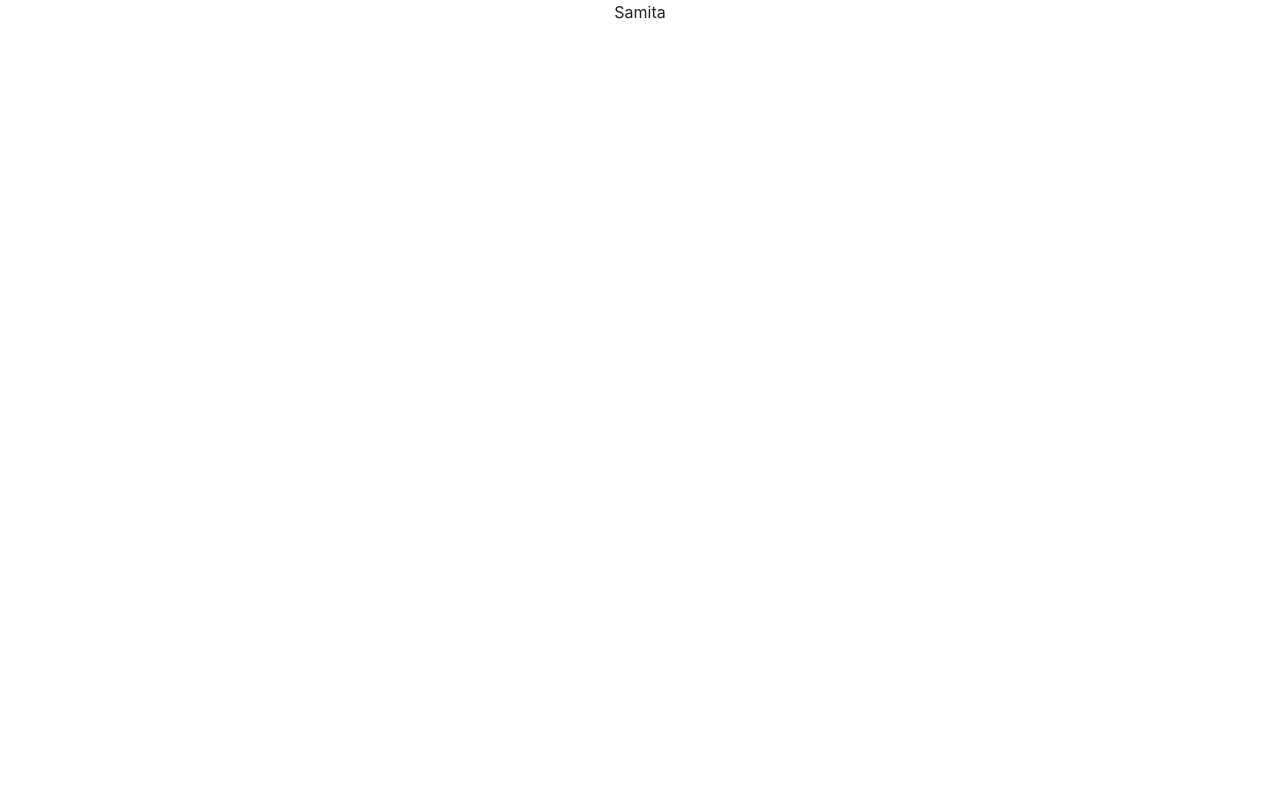
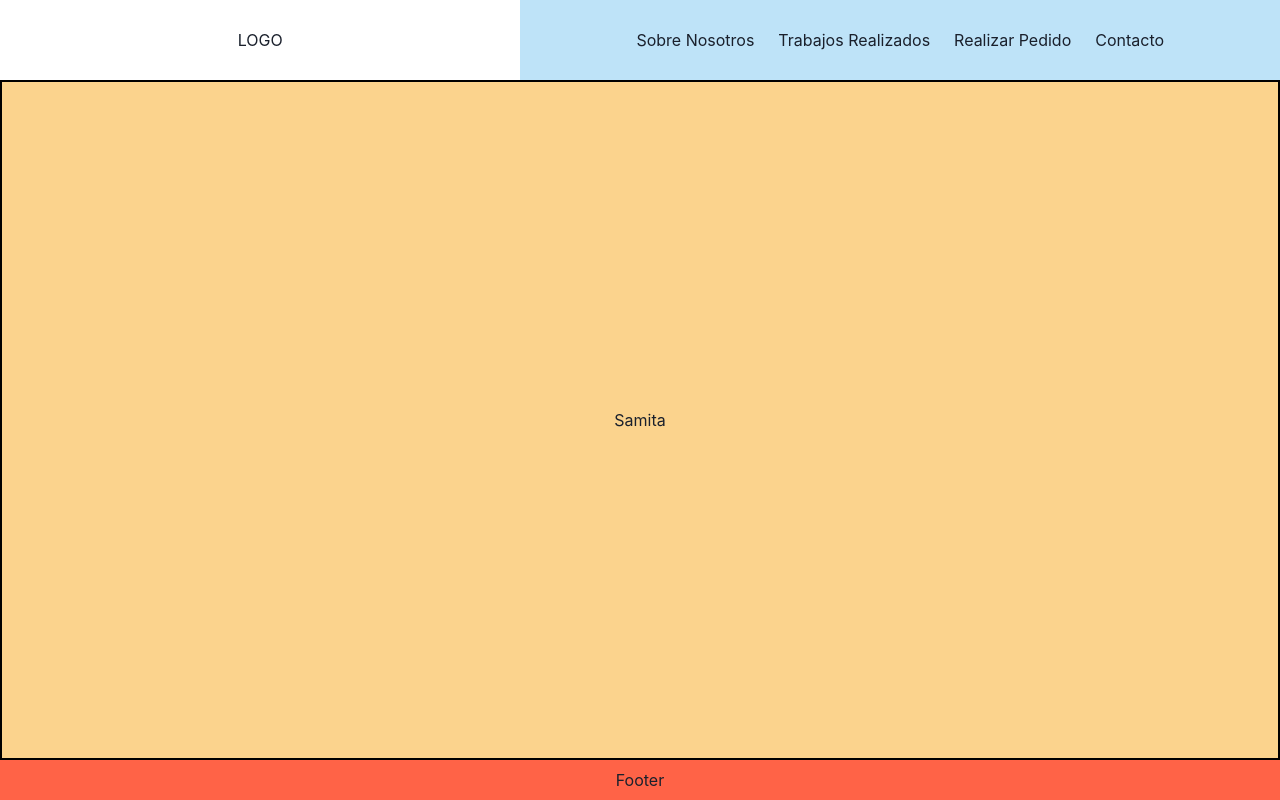
Before and after one commit to Heckiz/samita-frontend, a Next.js app: page / in a window 1280 px wide. Built offline with nearby package versions, Linux system fonts and the light colour scheme.

Commit message:
base layout with navbar and footer added

```diff
--- /dev/null
+++ b/components/Footer/Footer.tsx
@@ -0,0 +1,20 @@
+import { Flex, Text } from "@chakra-ui/layout";
+import React, { FC } from "react";
+
+const Footer: FC = () => {
+  return (
+    <Flex
+      bg="tomato"
+      justifyContent="center"
+      alignItems="center"
+      height="5vh"
+      w="100%"
+      position="fixed"
+      bottom="0"
+    >
+      <Text>Footer</Text>
+    </Flex>
+  );
+};
+
+export default Footer;
--- /dev/null
+++ b/components/Layout/Layout.tsx
@@ -0,0 +1,22 @@
+import { Box, Flex, SimpleGrid, Text } from "@chakra-ui/layout";
+import React, { FC } from "react";
+import Footer from "../Footer/Footer";
+import Navbar from "../Navbar/Navbar";
+
+const Layout: FC = ({ children }) => {
+  return (
+    <SimpleGrid>
+      <Box h="10vh">
+        <Navbar />
+      </Box>
+      <Box h="85vh" border="2px solid black">
+        {children}
+      </Box>
+      <Box h="5vh">
+        <Footer />
+      </Box>
+    </SimpleGrid>
+  );
+};
+
+export default Layout;
--- /dev/null
+++ b/components/Navbar/Navbar.tsx
@@ -0,0 +1,28 @@
+import React from "react";
+import { Flex, Grid, Text } from "@chakra-ui/layout";
+const Navbar = () => {
+  return (
+    <Flex h="100%" w="100%">
+      <Flex flex="0.7" justifyContent="center" alignItems="center">
+        LOGO
+      </Flex>
+      <Grid
+        p="2"
+        flex="1"
+        display="flex"
+        alignItems="center"
+        justifyContent="center"
+        templateColumns="repeat(4, 1fr)"
+        gap={6}
+        bg="blue.100"
+      >
+        <Text>Sobre Nosotros</Text>
+        <Text>Trabajos Realizados</Text>
+        <Text>Realizar Pedido</Text>
+        <Text>Contacto</Text>
+      </Grid>
+    </Flex>
+  );
+};
+
+export default Navbar;
--- a/src/pages/_app.tsx
+++ b/pages/_app.tsx
@@ -1,10 +1,10 @@
 import React, {useState} from "react";
-import "../styles/globals.css";
 import { QueryClient, QueryClientProvider } from "react-query";
 import { Hydrate } from "react-query/hydration";
 import { ReactQueryDevtools } from "react-query/devtools";
 import { ChakraProvider, Flex } from "@chakra-ui/react";
 import { AppProps } from "next/dist/shared/lib/router/router";
+import Layout from "../components/Layout/Layout";
 
 export default function MyApp({ Component, pageProps }: AppProps) {
   const [queryClient] = useState(() => new QueryClient());
@@ -13,9 +13,9 @@ export default function MyApp({ Component, pageProps }: AppProps) {
     <ChakraProvider>
       <QueryClientProvider client={queryClient}>
         <Hydrate state={pageProps.dehydratedState}>
-          <Flex justifyContent="center">
+          <Layout>
             <Component {...pageProps} />
-          </Flex>
+          </Layout>
         </Hydrate>
         <ReactQueryDevtools initialIsOpen={false} />
       </QueryClientProvider>
--- /dev/null
+++ b/pages/index.tsx
@@ -0,0 +1,24 @@
+import { Flex, Text } from "@chakra-ui/layout";
+import type { NextPage } from "next";
+import Head from "next/head";
+
+const Home: NextPage = () => {
+  return (
+    <Flex
+      w="100%"
+      h="100%"
+      bg="orange.200"
+      justifyContent="center"
+      alignItems="center"
+    >
+      <Head>
+        <title>Samita</title>
+        <meta name="description" content="Generated by create next app" />
+      </Head>
+
+      <Text>Samita</Text>
+    </Flex>
+  );
+};
+
+export default Home;
--- a/src/pages/index.tsx
+++ /dev/null
@@ -1,18 +0,0 @@
-import type { NextPage } from 'next'
-import Head from 'next/head'
-
-
-const Home: NextPage = () => {
-  return (
-    <div >
-      <Head>
-        <title>Samita</title>
-        <meta name="description" content="Generated by create next app" />
-      </Head>
-
-      <h1>Samita</h1>
-    </div>
-  )
-}
-
-export default Home
```
Also changed, not shown: styles/globals.css (renamed from src/styles/globals.css).
